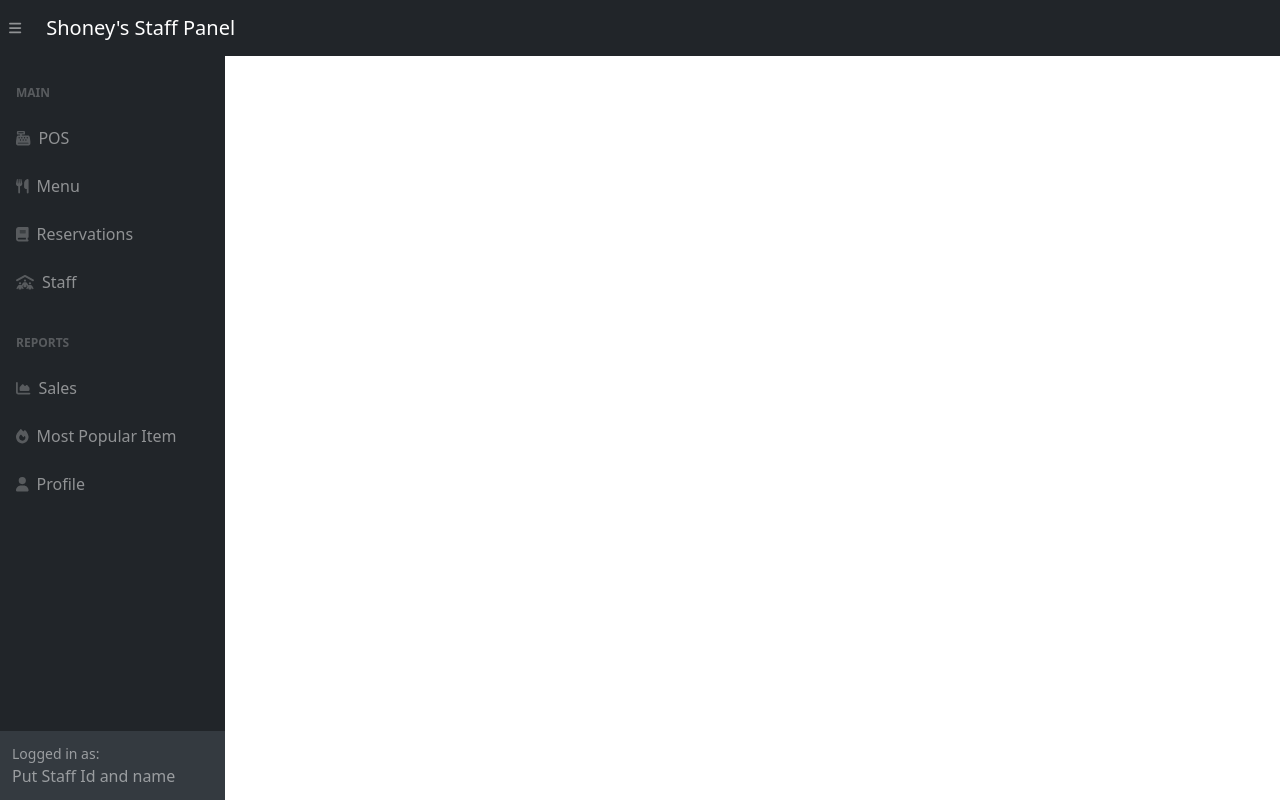
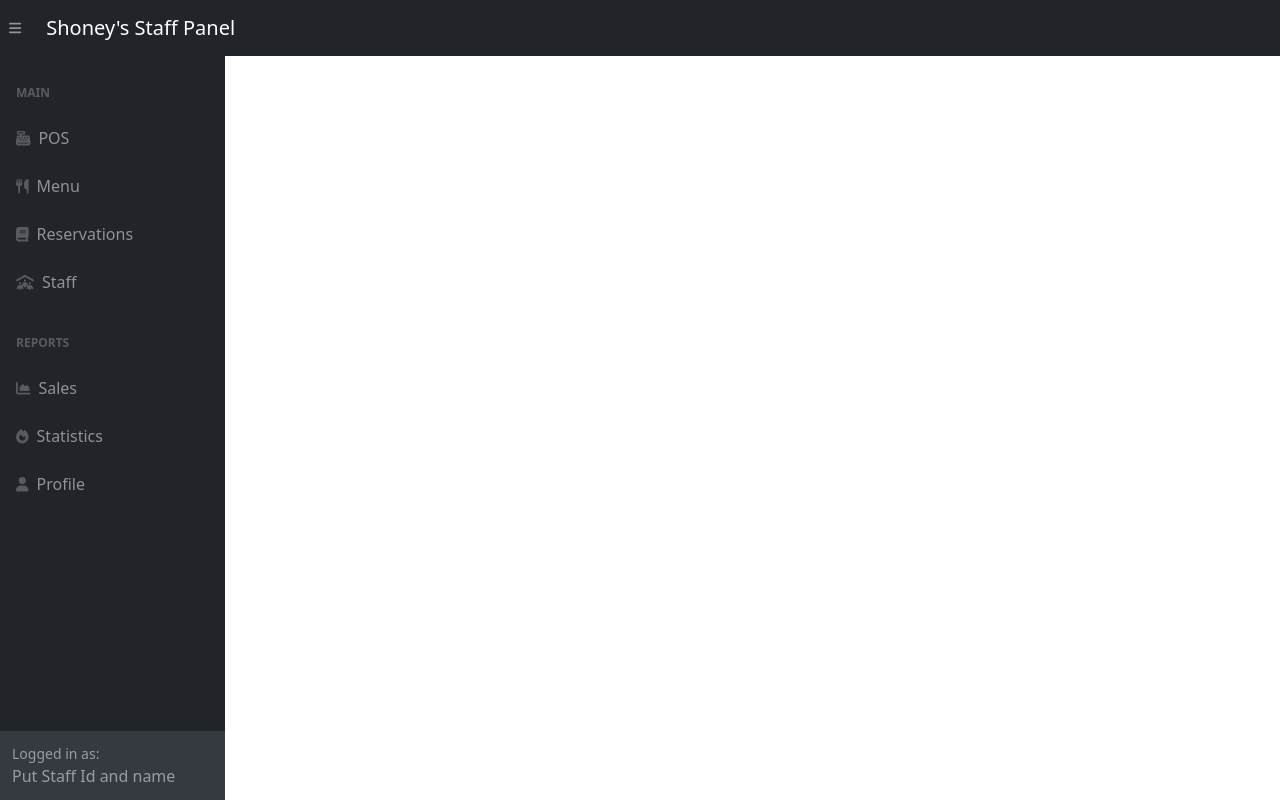
Before and after one commit to BryanTheLai/RestaurantProject, a PHP site: page /index.php in a window 1280 px wide. Run offline with PHP 8.4, Linux system fonts and the light colour scheme; some libraries are stand-ins or nearby versions.

Commit message:
Add files via upload

```diff
--- /dev/null
+++ b/MiniProject/adminSide/menu-panel.php
@@ -0,0 +1 @@
+<?php  include '../inc/dashHeader.php'?>
--- /dev/null
+++ b/MiniProject/adminSide/pos-panel.php
@@ -0,0 +1 @@
+<?php  include '../inc/dashHeader.php'?>
--- /dev/null
+++ b/MiniProject/adminSide/profile-panel.php
@@ -0,0 +1 @@
+<?php  include '../inc/dashHeader.php'?>
--- /dev/null
+++ b/MiniProject/adminSide/reservation-panel.php
@@ -0,0 +1 @@
+<?php  include '../inc/dashHeader.php'?>
--- /dev/null
+++ b/MiniProject/adminSide/sales-panel.php
@@ -0,0 +1 @@
+<?php  include '../inc/dashHeader.php'?>
--- /dev/null
+++ b/MiniProject/adminSide/staff-panel.php
@@ -0,0 +1 @@
+<?php  include '../inc/dashHeader.php'?>
--- /dev/null
+++ b/MiniProject/adminSide/statistics-panel.php
@@ -0,0 +1 @@
+<?php  include '../inc/dashHeader.php'?>
--- a/MiniProject/inc/dashHeader.php
+++ b/MiniProject/inc/dashHeader.php
@@ -16,7 +16,7 @@
             <!-- Sidebar Toggle-->
             <button class="btn btn-link btn-sm order-1 order-lg-0 me-4 me-lg-0" id="sidebarToggle" href="#!"><i class="fas fa-bars"></i></button>
             <!-- Navbar Brand-->
-            <a class="navbar-brand ps-3" href="adminPos.php">Shoney's Staff Panel</a>
+            <a class="navbar-brand ps-3" href="pos-panel.php">Shoney's Staff Panel</a>
 
         </nav>
         <div id="layoutSidenav">
@@ -25,33 +25,33 @@
                     <div class="sb-sidenav-menu">
                         <div class="nav">
                             <div class="sb-sidenav-menu-heading">Main</div>
-                            <a class="nav-link" href="adminPos.php">
+                            <a class="nav-link" href="pos-panel.php">
                                 <div class="sb-nav-link-icon"><i class="fas fa-cash-register"></i></div>
                                 POS
                             </a>
-                            <a class="nav-link" href="menu.php">
+                            <a class="nav-link" href="menu-panel.php">
                                 <div class="sb-nav-link-icon"><i class="fas fa-utensils"></i></div>
                                 Menu
                             </a>
-                            <a class="nav-link" href="reservations.php">
+                            <a class="nav-link" href="reservation-panel.php">
                                 <div class="sb-nav-link-icon"><i class="fas fa-book"></i></div>
                                 Reservations
                             </a>
-                            <a class="nav-link" href="staffCRUD.php">
+                            <a class="nav-link" href="staff-panel.php">
                                 <div class="sb-nav-link-icon"><i class="fas fa-people-roof"></i></div>
                                 Staff
                             </a>
                             <div class="sb-sidenav-menu-heading">Reports</div>
-                            <a class="nav-link" href="sales.php">
+                            <a class="nav-link" href="sales-panel.php">
                                 <div class="sb-nav-link-icon"><i class="fas fa-chart-area"></i></div>
                                 Sales
                             </a>
-                            <a class="nav-link" href="popularItem.php">
+                            <a class="nav-link" href="statistics-panel.php">
                                 <div class="sb-nav-link-icon"><i class="fas fa-fire"></i></div>
-                                Most Popular Item
+                                Statistics
                             </a>
 
-                            <a class="nav-link" href="profile.php">
+                            <a class="nav-link" href="profile-panel.php">
                                 <div class="sb-nav-link-icon"><i class="fas fa-user"></i></div>
                                 Profile
                             </a>
```
